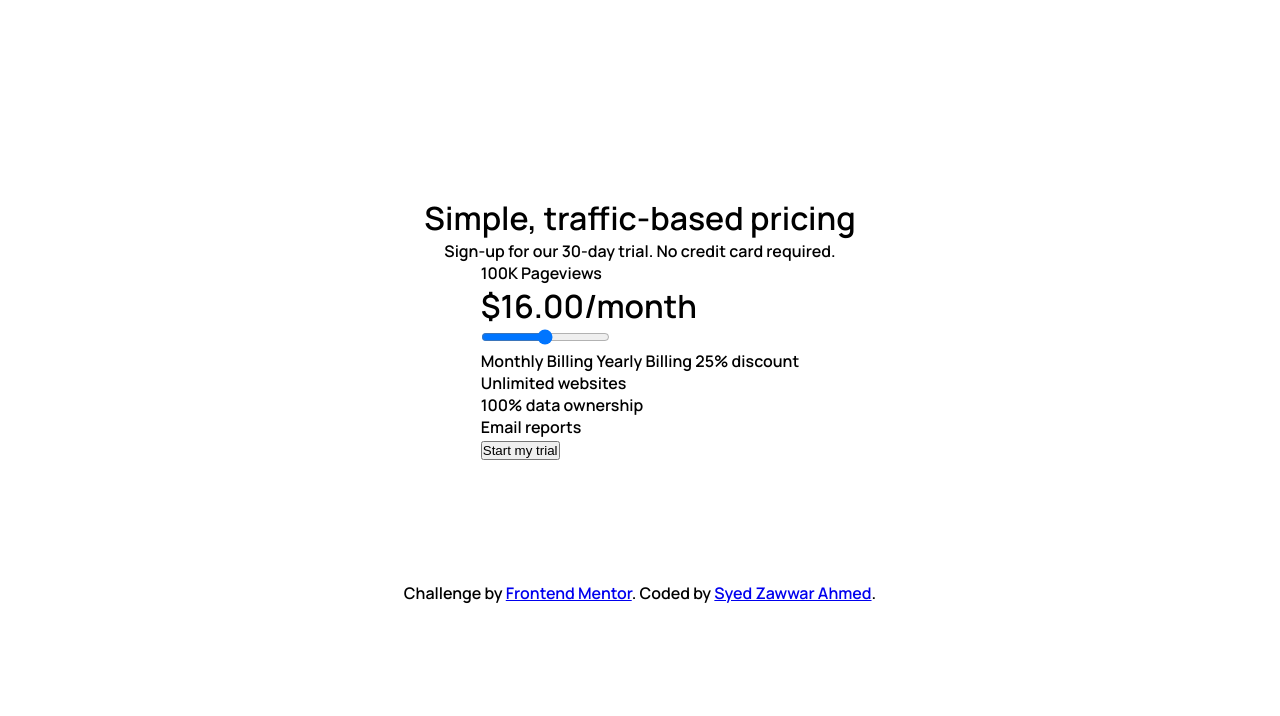
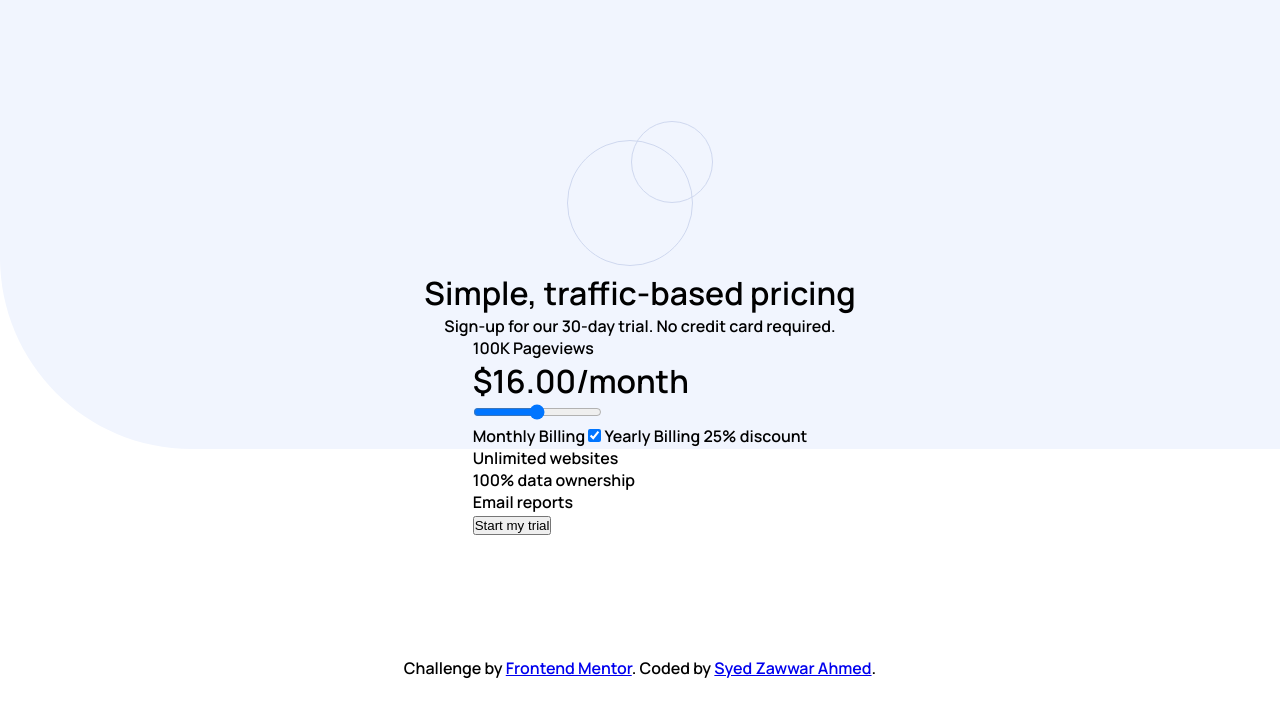
Before and after one commit to SyedZawwarAhmed/interactive-pricing-component, a plain HTML site: page index.html in a window 1280 px wide. Drawn offline with Linux system fonts and the light colour scheme.

Commit message:
changes made

```diff
--- a/index.html
+++ b/index.html
@@ -22,6 +22,7 @@
 
   <body>
     <div class="head">
+      <img src="images/pattern-circles.svg" alt="">
       <h1>Simple, traffic-based pricing</h1>
       <p>Sign-up for our 30-day trial. No credit card required.</p>
     </div>
@@ -36,6 +37,11 @@
 
       <div class="billing">
         <span>Monthly Billing</span>
+
+        <label class="switch">
+          <input type="checkbox" id="switch" checked>
+        </label>
+
         <span>Yearly Billing</span>
         <span>25% discount</span>
       </div>
--- a/style.css
+++ b/style.css
@@ -26,6 +26,8 @@ body {
   align-items: center;
   flex-direction: column;
   font-family: "Manrope", sans-serif;
+  background-image: url(images/bg-pattern.svg);
+  background-repeat: no-repeat;
 }
 
 .head {
```
